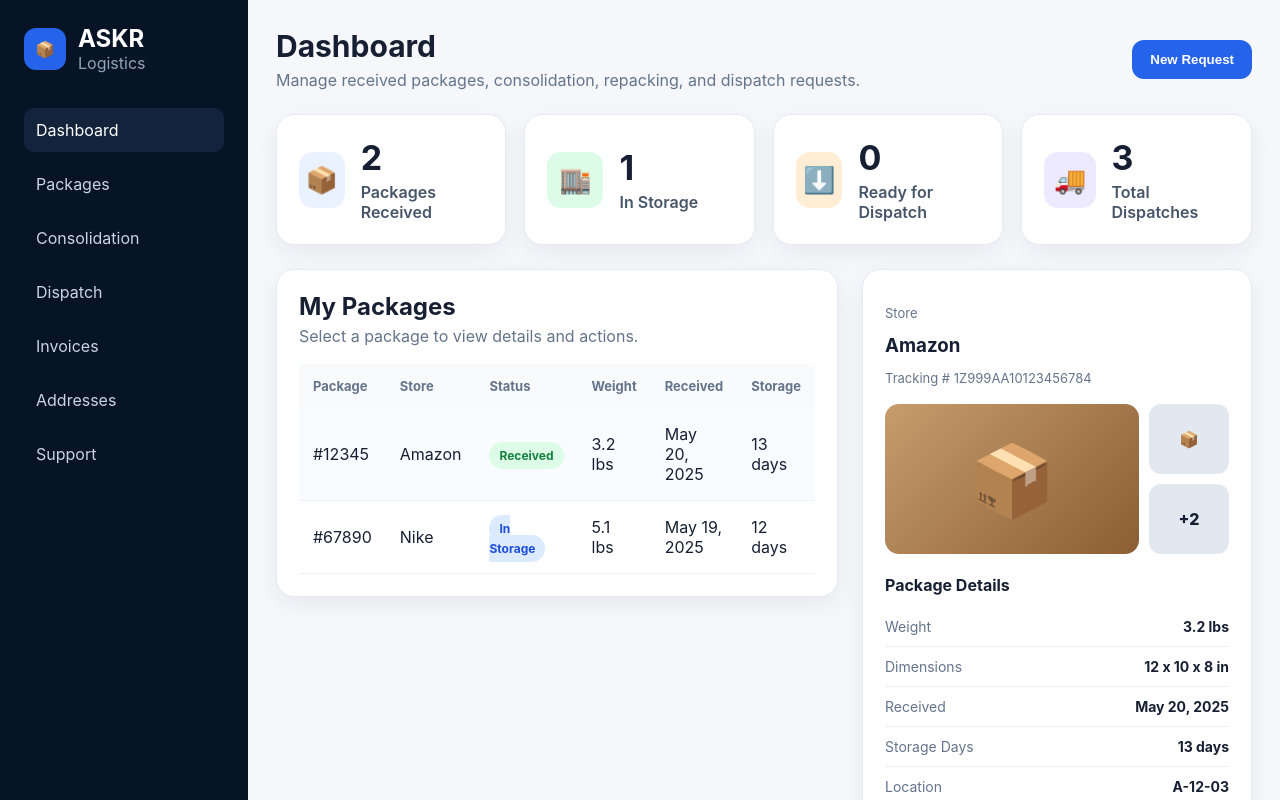
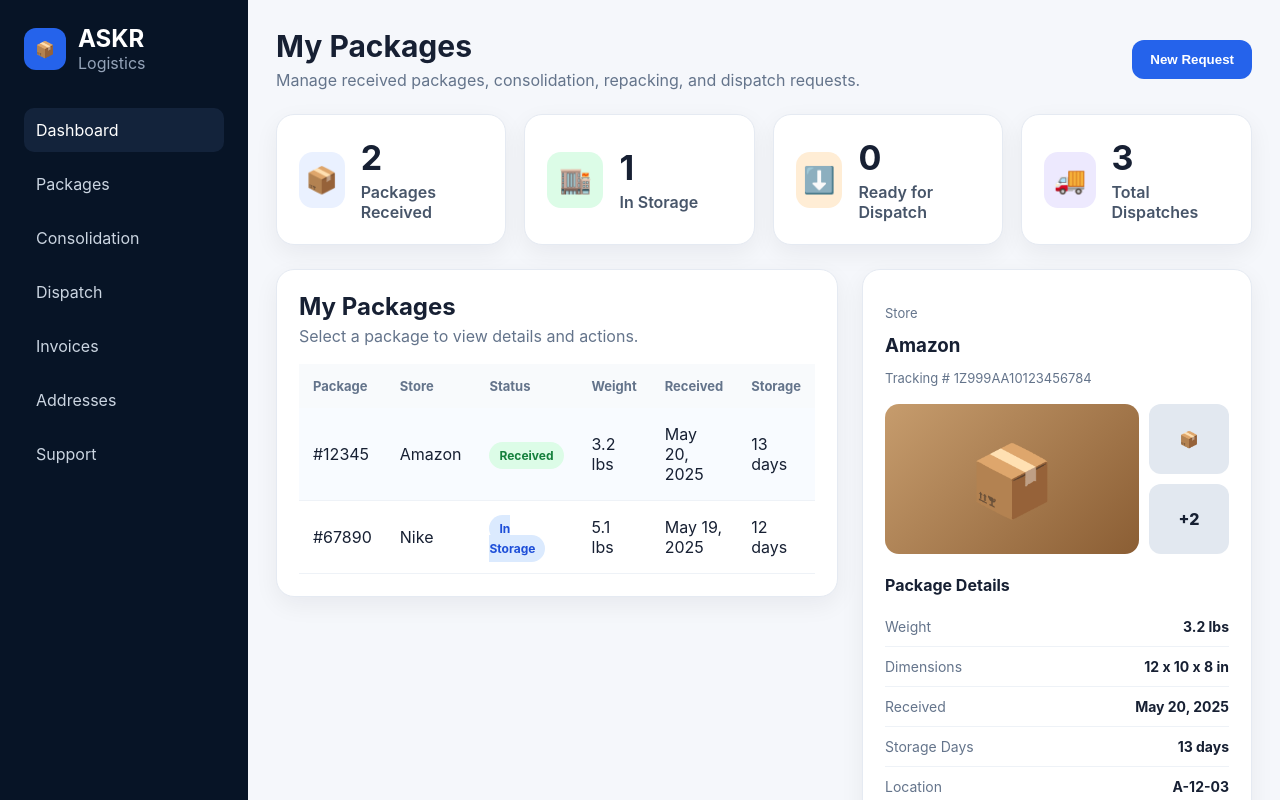
Before and after one commit to jesslyrobinson-ai/askr-logistics, a React (Vite) app: page /dashboard in a window 1280 px wide. Shown: the top 800 px of the page. Built offline with nearby package versions, Linux system fonts and the light colour scheme.

Commit message:
update dashboard labels

```diff
--- a/src/pages/Dashboard.jsx
+++ b/src/pages/Dashboard.jsx
@@ -58,7 +58,7 @@ function Dashboard() {
       <main className="dashboard-main">
         <header className="dashboard-header">
           <div>
-            <h1>Dashboard</h1>
+            <h1>My Packages</h1>
             <p>Manage received packages, consolidation, repacking, and dispatch requests.</p>
           </div>
 
```
